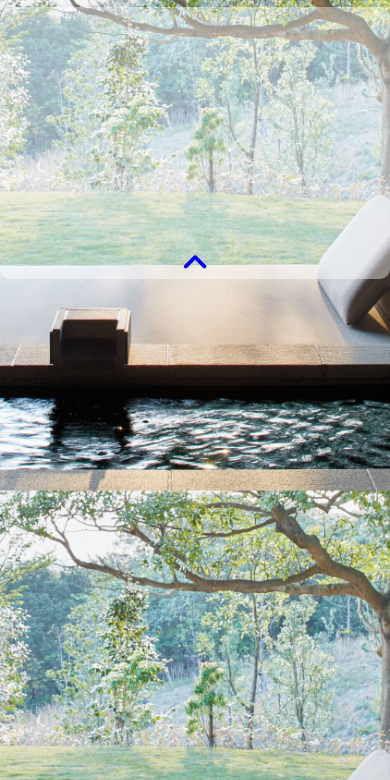
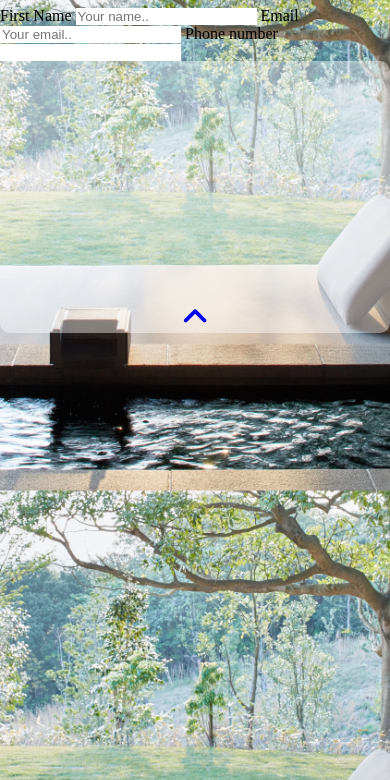
Before and after one commit to crtneko97/WebAssignment, a plain HTML site: page kontakt.html in a window 390 px wide. Shown: the part 64-844 px from the top of the page. Drawn offline with nearby package versions, Linux system fonts and the light colour scheme.

Commit message:
ändrade media query storlek

```diff
--- a/kontakt.html
+++ b/kontakt.html
@@ -40,6 +40,18 @@
         </div>
     </div>
    </nav>
+   <div class="contact-container">
+        <form action="action_page.php">
+            <label for="fname">First Name</label>
+            <input type="text" id="fname" name="firstname" placeholder="Your name..">
+
+            <label for="email">Email</label>
+            <input type="text" id="email" name="email" placeholder="Your email..">
+
+            <label for="phonenumber">Phone number</label>
+            <input type="number" id="phonenumber" name="phonenumber" min="10">
+        </form>
+   </div>
    <main>
     <div class="test-home">
     </div>
--- a/styles.css
+++ b/styles.css
@@ -118,7 +118,7 @@ main p{
 
 
 /*Koden nedanför ska vara för ipad. */
-@media screen and (min-width: 390px) {
+@media screen and (min-width: 600px) {
 
     /* Den här css koden ligger för saker som är större än iphone 14.
     Alltså allt som överstiger det som ligger utanför den här koden och har skärmen större än 390px kommer,
@@ -126,7 +126,7 @@ main p{
     */
 
 }
-@media screen and (min-width: 834px){
+@media screen and (min-width: 1200px){
 
 
     /* Det här är för desktop*/
```
Also changed, not shown: index.html (+3 -0 lines).
